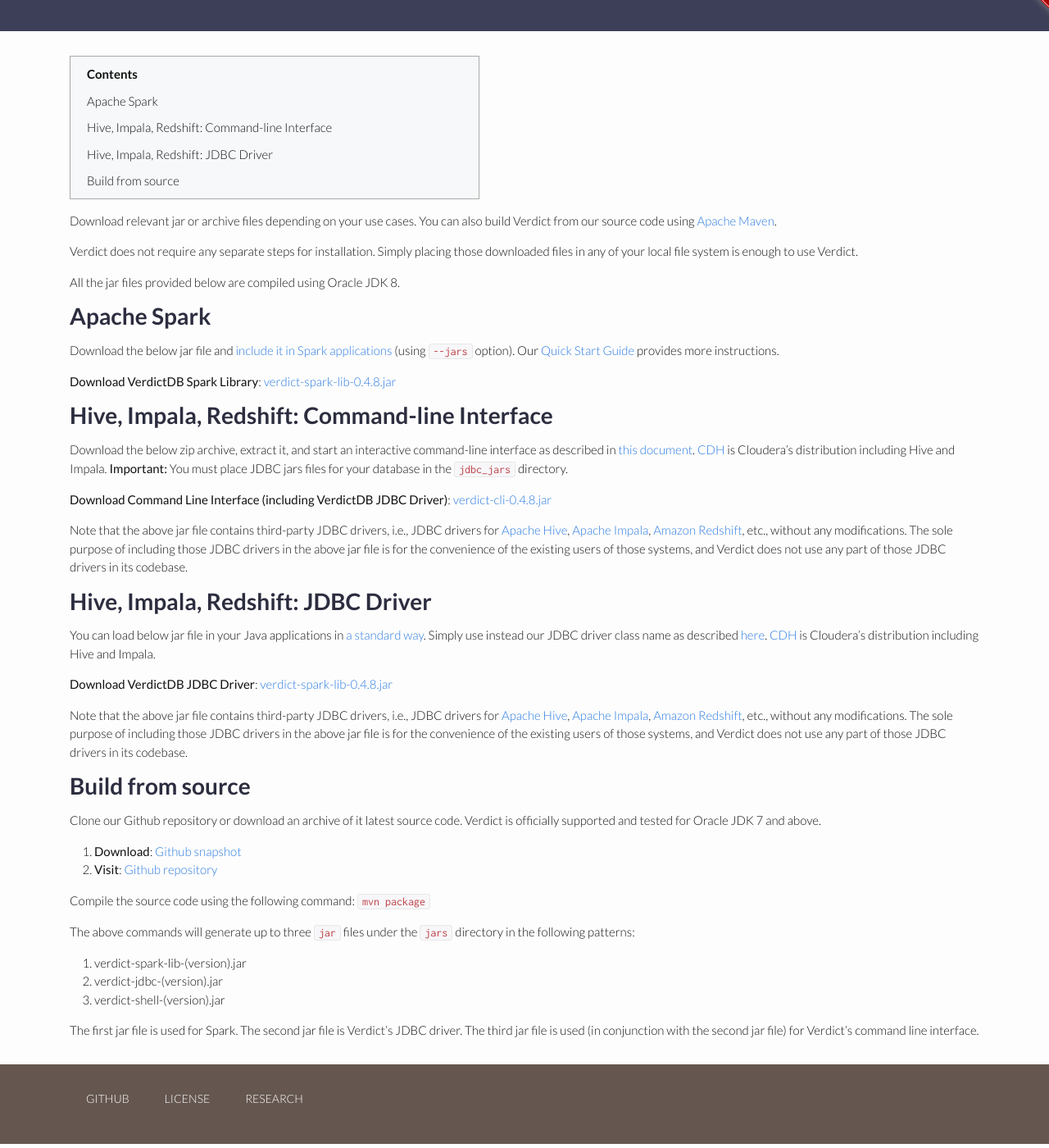
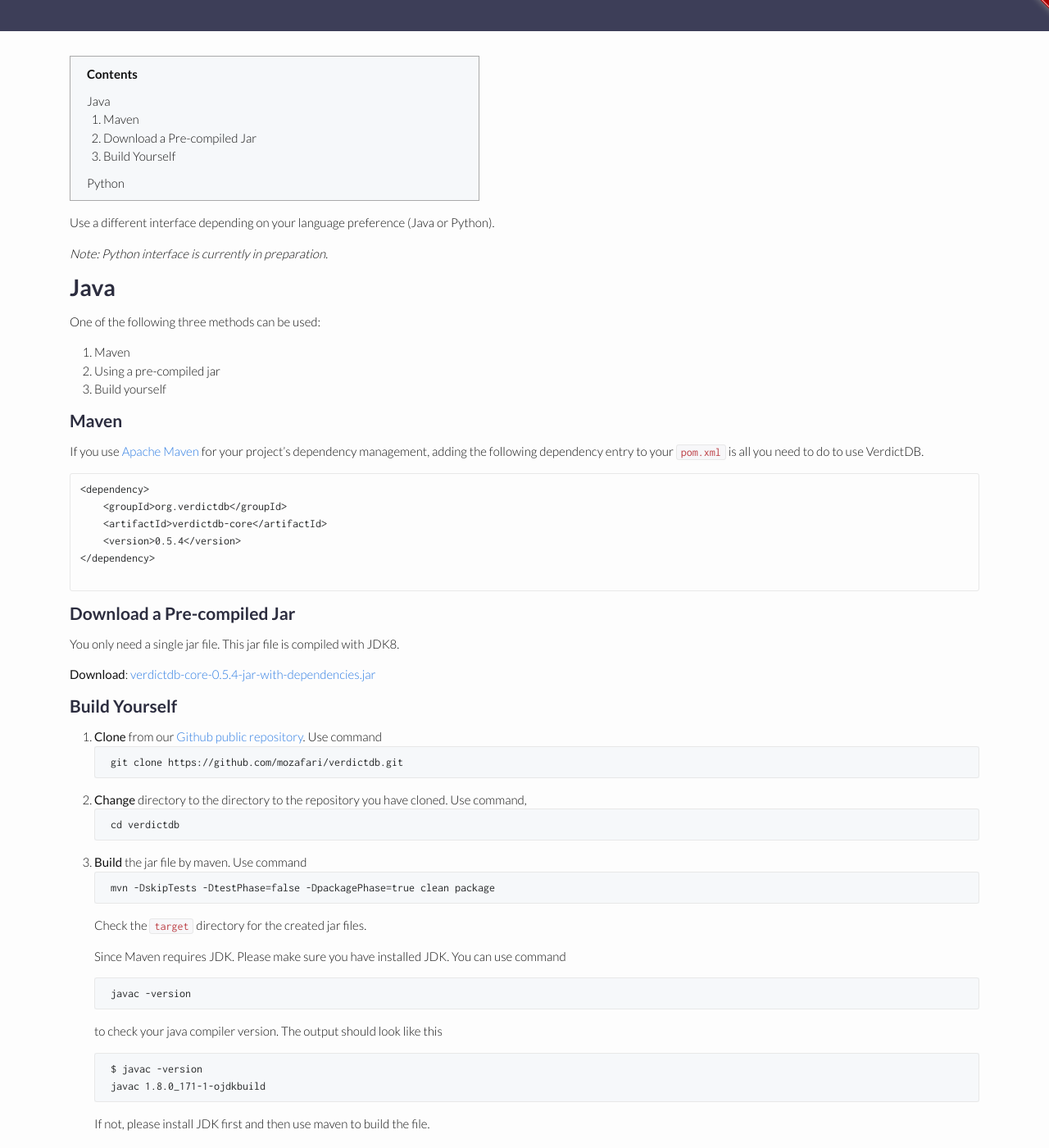
Before and after one commit to verdict-project/verdict-project.github.io, a Jekyll site: the page built from download/index.md, in a window 1280 px wide and 1400 px high, scrolled down 198 px. Shown: the whole window at 82% size. Built offline with Jekyll 4.4.1, drawn with Linux system fonts in a browser that asks for light colours; nearby versions of some CDN libraries; some of the changed text lies outside the part shown.

Commit message:
download page updated

````diff
--- a/_data/nav.yml
+++ b/_data/nav.yml
@@ -1,5 +1,5 @@
 - title: "EXAMPLE"
-  active: true
+  active: false
   url: "/documentation/example"
 
 - title: "DOWNLOAD"
@@ -7,7 +7,7 @@
   url: "/download"
 
 - title: "QUICK START"
-  active: false
+  active: true
   url: "/documentation/quick_start"
 
 - title: "DOCUMENTATION"
--- a/download/index.md
+++ b/download/index.md
@@ -1,70 +1,73 @@
 ---
 layout: post
-title: Download and Installation
+title: Download and Install
 ---
 
 * TOC
 {:toc}
 
-Download relevant jar or archive files depending on your use cases. You can also build Verdict from our source code using [Apache Maven](https://maven.apache.org/).
+Use a different interface depending on your language preference (Java or Python).
 
-Verdict does not require any separate steps for installation. Simply placing those downloaded files in any of your local file system is enough to use Verdict.
-
-All the jar files provided below are compiled using Oracle JDK 8.
+*Note: Python interface is currently in preparation.*
 
 
-## Apache Spark
+## Java
 
-Download the below jar file and [include it in Spark applications](https://spark.apache.org/docs/latest/submitting-applications.html#advanced-dependency-management) (using `--jars` option). Our [Quick Start Guide]({{ site.baseurl }}/documentation/quick_start/) provides more instructions.
+One of the following three methods can be used:
 
-{% assign platform = site.verdict_spark['family'] %}
-{% assign name = site.verdict_spark['name'] %}
-{% assign url = site.verdict_spark['url'] %}
-**Download {{ platform }}**: [{{ name }}]({{ url }})
+1. Maven
+1. Using a pre-compiled jar
+1. Build yourself
+
+### Maven
+
+If you use [Apache Maven](https://maven.apache.org/) for your project's dependency management, adding the following dependency entry to your `pom.xml` is all you need to do to use VerdictDB.
+
+```pom
+<dependency>
+    <groupId>org.verdictdb</groupId>
+    <artifactId>verdictdb-core</artifactId>
+    <version>0.5.4</version>
+</dependency>
+
+```
+
+### Download a Pre-compiled Jar
+
+You only need a single jar file. This jar file is compiled with JDK8.
+
+**Download**: [verdictdb-core-0.5.4-jar-with-dependencies.jar](https://github.com/mozafari/verdictdb/releases/download/v0.5.4/verdictdb-core-0.5.4-jar-with-dependencies.jar)
 
 
-## Hive, Impala, Redshift: Command-line Interface
+### Build Yourself
 
-Download the below zip archive, extract it, and start an interactive command-line interface as described in [this document]({{ site.baseurl }}/documentation/quick_start/#on-apache-impala-apache-hive-amazon-redshift). [CDH](https://www.cloudera.com/products/open-source/apache-hadoop/key-cdh-components.html) is Cloudera's distribution including Hive and Impala. **Important:** You must place JDBC jars files for your database in the `jdbc_jars` directory.
+1. **Clone** from our [Github public repository](https://github.com/mozafari/verdictdb). Use command
+    ```
+    git clone https://github.com/mozafari/verdictdb.git
+    ```
+2. **Change** directory to the directory to the repository you have cloned. Use command,
+    ```
+    cd verdictdb
+    ```
 
-{% assign platform = site.verdict_shell['family'] %}
-{% assign name = site.verdict_shell['name'] %}
-{% assign url = site.verdict_shell['url'] %}
-**Download {{ platform }}**: [{{ name }}]({{ url }})
+3. **Build** the jar file by maven. Use command
+    ```
+    mvn -DskipTests -DtestPhase=false -DpackagePhase=true clean package
+    ```
+    Check the `target` directory for the created jar files.
+
+    Since Maven requires JDK. Please make sure you have installed JDK. You can use command
+    ```
+    javac -version
+    ```
+    to check your java compiler version. The output should look like this
+    ```
+    $ javac -version
+    javac 1.8.0_171-1-ojdkbuild
+    ```
+    If not, please install JDK first and then use maven to build the file.
 
 
-<!-- **Download for %**: [{{ site.verdict_command_line_zip_name }}]({{ site.verdict_command_line_zip_url }}) -->
+## Python
 
-Note that the above jar file contains third-party JDBC drivers, i.e., JDBC drivers for [Apache Hive](https://www.cloudera.com/downloads/connectors/hive/jdbc/2-5-4.html), [Apache Impala](https://www.cloudera.com/downloads/connectors/impala/jdbc/2-5-41.html), [Amazon Redshift](http://docs.aws.amazon.com/redshift/latest/mgmt/configure-jdbc-connection.html#download-jdbc-driver), etc., without any modifications. The sole purpose of including those JDBC drivers in the above jar file is for the convenience of the existing users of those systems, and Verdict does not use any part of those JDBC drivers in its codebase.
-
-
-## Hive, Impala, Redshift: JDBC Driver
-
-You can load below jar file in your Java applications in [a standard way](https://www.tutorialspoint.com/jdbc/jdbc-sample-code.htm). Simply use instead our JDBC driver class name as described [here](http://verdict-doc.readthedocs.io/en/latest/using.html#jdbc-in-java-python-applications). [CDH](https://www.cloudera.com/products/open-source/apache-hadoop/key-cdh-components.html) is Cloudera's distribution including Hive and Impala.
-
-{% assign platform = site.verdict_jdbc['family'] %}
-{% assign name = site.verdict_jdbc['name'] %}
-{% assign url = site.verdict_jdbc['url'] %}
-**Download {{ platform }}**: [{{ name }}]({{ url }})
-
-
-Note that the above jar file contains third-party JDBC drivers, i.e., JDBC drivers for [Apache Hive](https://www.cloudera.com/downloads/connectors/hive/jdbc/2-5-4.html), [Apache Impala](https://www.cloudera.com/downloads/connectors/impala/jdbc/2-5-41.html), [Amazon Redshift](http://docs.aws.amazon.com/redshift/latest/mgmt/configure-jdbc-connection.html#download-jdbc-driver), etc., without any modifications. The sole purpose of including those JDBC drivers in the above jar file is for the convenience of the existing users of those systems, and Verdict does not use any part of those JDBC drivers in its codebase.
-
-## Build from source
-
-Clone our Github repository or download an archive of it latest source code. Verdict is officially supported and tested for Oracle JDK 7 and above.
-
-1. **Download**: [Github snapshot](https://github.com/mozafari/verdict/archive/master.zip)
-1. **Visit**: [Github repository](https://github.com/mozafari/verdict)
-
-Compile the source code using the following command:
-`mvn package`
-
-
-The above commands will generate up to three `jar` files under the `jars` directory in the following patterns:
-
-1. verdict-spark-lib-(version).jar
-1. verdict-jdbc-(version).jar
-1. verdict-shell-(version).jar
-
-The first jar file is used for Spark. The second jar file is Verdict's JDBC driver. The third jar file is used (in conjunction with the second jar file) for Verdict's command line interface.
+This is in preparation.
````
